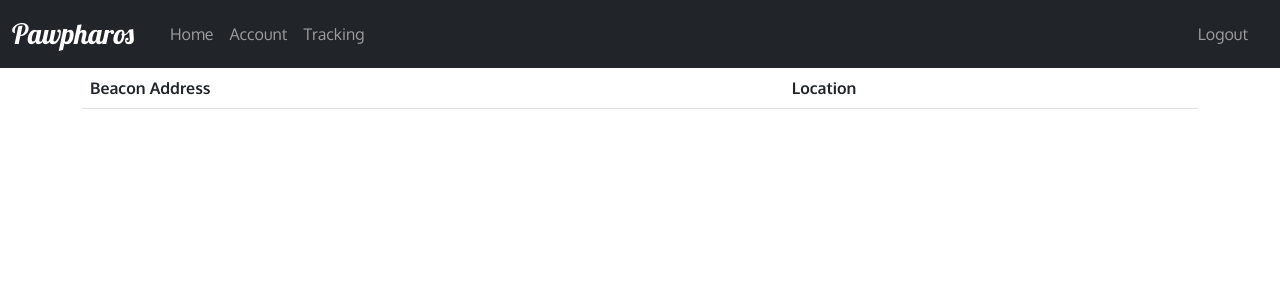
After one commit to PKmnman/Pawpharos-Web, a Django app: page /tracking/ in a window 1280 px wide. The commit adds this page. Shown: the top 300 px of the page. Run offline with Django 3.2, Linux system fonts and the light colour scheme; a user stored in the database is signed in; data that the repository does not hold is empty; some libraries are stand-ins or nearby versions.

Commit message:
Added view for looking at tracking events

```diff
--- a/PetBeaconWebsite/urls.py
+++ b/PetBeaconWebsite/urls.py
@@ -30,6 +30,7 @@ urlpatterns = [
     path('admin/', admin.site.urls, name='admin'),
     path('features/', views.features, name='features'),
     path('account/', views.account, {'account_id':None}, name='account'),
+    path('tracking/', views.event_list, name='event-list'),
     path('api-auth/', include('rest_framework.urls')),
     path('api/', include('app.api.urls')),
 ]
--- a/app/api/serializers.py
+++ b/app/api/serializers.py
@@ -28,6 +28,9 @@ class TrackingEventSerializer(serializers.ModelSerializer):
 
 	event_time = serializers.DateTimeField(required=True)
 
+	def create(self, validated_data):
+		return models.TrackingEvent(**validated_data)
+
 	class Meta:
 		models = models.TrackingEvent
 		fields = ['event_time', 'beacon_addr', 'sniffer_serial', 'rssi']
--- a/app/templates/app/layout.html
+++ b/app/templates/app/layout.html
@@ -35,12 +35,12 @@
                         <li class="nav-item">
                             <a class="nav-link" href="{% url 'home' %}">Home</a>
                         </li>
-                        <li class="nav-item">
-                            <a class='nav-link' href="{% url 'features' %}">Features</a>
-                        </li>
                         {% if user.is_authenticated %}
                         <li class="nav-item">
-                            <a class='nav-link' href="{% url 'account' %}">My Account</a>
+                            <a class='nav-link' href="{% url 'account' %}">Account</a>
+                        </li>
+                        <li class="nav-item">
+                            <a class='nav-link' href="{% url 'event-list' %}">Tracking</a>
                         </li>
                         {% endif %}
                     </ul>
--- /dev/null
+++ b/app/templates/app/tracking.html
@@ -0,0 +1,20 @@
+{% extends 'app/layout.html' %}
+
+{% block content %}
+
+    <div class="container">
+        <table class="table">
+            <tr>
+                <th scope="col">Beacon Address</th>
+                <th scope="col">Location</th>
+            </tr>
+            {% for event in tracking_events %}
+            <tr>
+                <td>{{ event.beacon_addr }}</td>
+                <td>{{ event.sniffer_serial.location }}</td>
+            </tr>
+            {% endfor %}
+        </table>
+    </div>
+
+{% endblock %}
--- a/app/views.py
+++ b/app/views.py
@@ -77,6 +77,21 @@ def account(request, **kwargs):
             }
         )
 
+@login_required(login_url='login/')
+def event_list(request: HttpRequest):
+    if request.method == 'GET':
+        events = models.TrackingEvent.objects.filter(
+            beacon_addr__owner=request.user,
+            sniffer_serial__owner=request.user
+        ).order_by('-event_time').all()
+
+        context_dict = {
+            'title': 'Pawpharos | View Events',
+            'tracking_events': events
+        }
+
+        return render(request, 'app/tracking.html', context=context_dict)
+    return Http404()
 
 def register(request):
     LOGGER.info("Received registration request.")
```
Also changed, not shown: app/api/views.py (+15 -15 lines), app/templates/app/index.html (+8 -30 lines).
